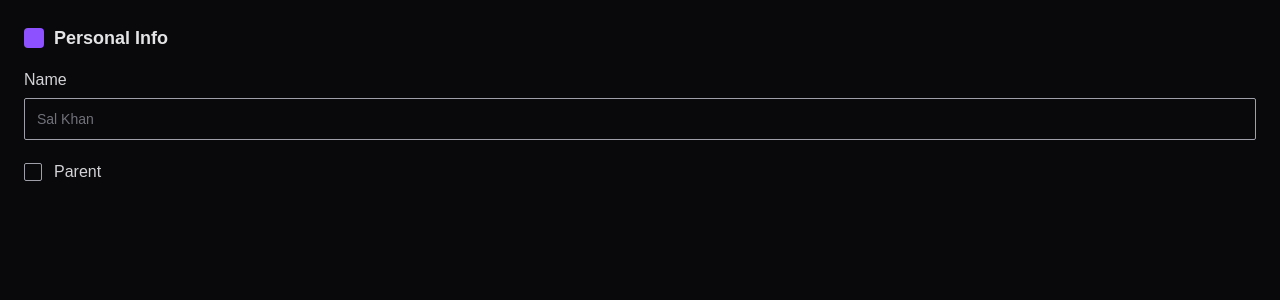
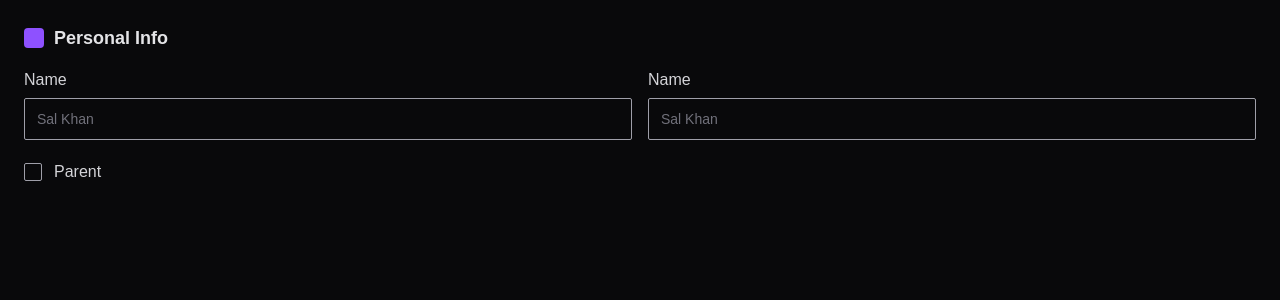
Before and after one commit to N0t-Eb1/cv-generator, a React (Vite) app: page / in a window 1280 px wide. Shown: the top 300 px of the page. Built offline with nearby package versions, Linux system fonts and the light colour scheme.

Commit message:
feat: finish writing compund components to compose a form secction

```diff
--- a/src/App.jsx
+++ b/src/App.jsx
@@ -1,6 +1,6 @@
 import { Checkbox } from "./components/checkbox";
 import { InputField, InputFieldLabel, Input } from "./components/input-field";
-import { Section, SectionHeader } from "./components/section";
+import { Section, SectionHeader, SectionWrapper } from "./components/section";
 
 const mockData = {
   personalInfo: {
@@ -37,15 +37,21 @@ const mockData = {
 
 function App() {
   return (
-    <div className="h-dvh bg-zinc-950 p-6">
+    <div className="h-dvh bg-zinc-950">
+      <SectionWrapper>
         <SectionHeader sectionName={"Personal Info"} />
         <Section>
           <InputField>
             <InputFieldLabel>name</InputFieldLabel>
             <Input placeholder="Sal Khan" />
           </InputField>
+          <InputField>
+            <InputFieldLabel>name</InputFieldLabel>
+            <Input placeholder="Sal Khan" />
+          </InputField>
           <Checkbox label={"parent"} />
         </Section>
+      </SectionWrapper>
     </div>
   );
 }
--- a/src/components/checkbox.jsx
+++ b/src/components/checkbox.jsx
@@ -1,6 +1,6 @@
 export function Checkbox({ label, ...props }) {
   return (
-    <label className="flex items-center gap-3">
+    <label className="col-span-full flex items-center gap-3">
       <input
         className="form-checkbox size-4.5 rounded-xs border-zinc-400 bg-zinc-950 hover:border-zinc-300 focus:ring-0 focus:ring-offset-0 focus-visible:border-indigo-500"
         type="checkbox"
--- a/src/components/section.jsx
+++ b/src/components/section.jsx
@@ -1,5 +1,7 @@
 export function Section({ children }) {
-  return <div className="relative grid gap-x-4 gap-y-5 @sm:grid-cols-2">{children}</div>;
+  return (
+    <div className="relative grid items-center gap-x-4 gap-y-5 @sm:grid-cols-2">{children}</div>
+  );
 }
 
 export function SectionHeader({ sectionName }) {
@@ -10,3 +12,7 @@ export function SectionHeader({ sectionName }) {
     </div>
   );
 }
+
+export function SectionWrapper({ children }) {
+  return <div className="@container p-6">{children}</div>;
+}
```
Lines whose indentation alone changed are shown as unchanged.
